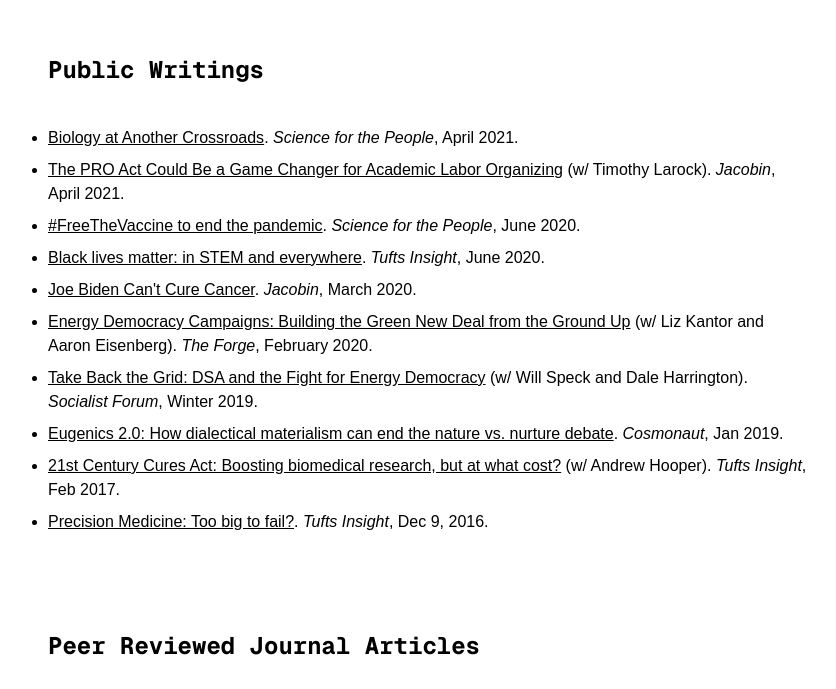
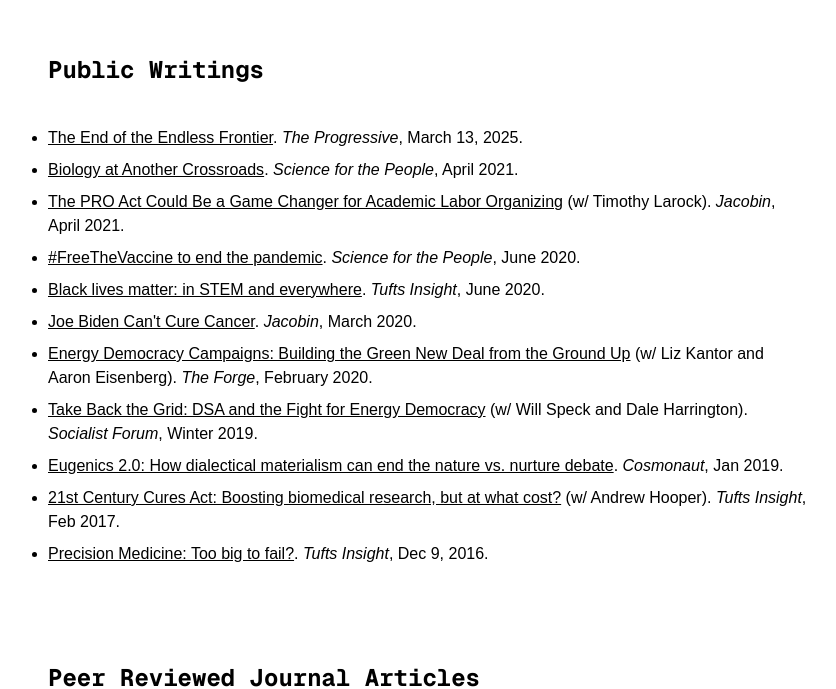
Before and after one commit to derya-meral/nafishasan, a Next.js app: page /writing in a window 1280 px wide. Shown: the part 114-803 px from the top of the page, without its empty margins (212-1048 px from the left). Built offline with nearby package versions, Linux system fonts and the light colour scheme.

Commit message:
another article in public writings

```diff
--- a/app/writing/page.tsx
+++ b/app/writing/page.tsx
@@ -1,6 +1,13 @@
 import { BulletType } from "../ui/bulletType";
 
 const publicWritings: BulletType[] = [
+    {
+        link: "https://progressive.org/latest/the-end-of-the-endless-frontier-hasan-20250313/",
+        title: "The End of the Endless Frontier",
+        publication: "The Progressive",
+        date: "March 13, 2025",
+        coauthors: null,
+    },
     {
         link: "https://magazine.scienceforthepeople.org/lewontin-special-issue/biology-at-another-crossroads/",
         title: "Biology at Another Crossroads",
@@ -38,7 +45,6 @@
     },
     {
         link: "https://forgeorganizing.org/article/energy-democracy-campaigns-building-green-new-deal-ground",
-
         title: "Energy Democracy Campaigns: Building the Green New Deal from the Ground Up",
         coauthors: "Liz Kantor and Aaron Eisenberg",
         publication: "The Forge",
```
